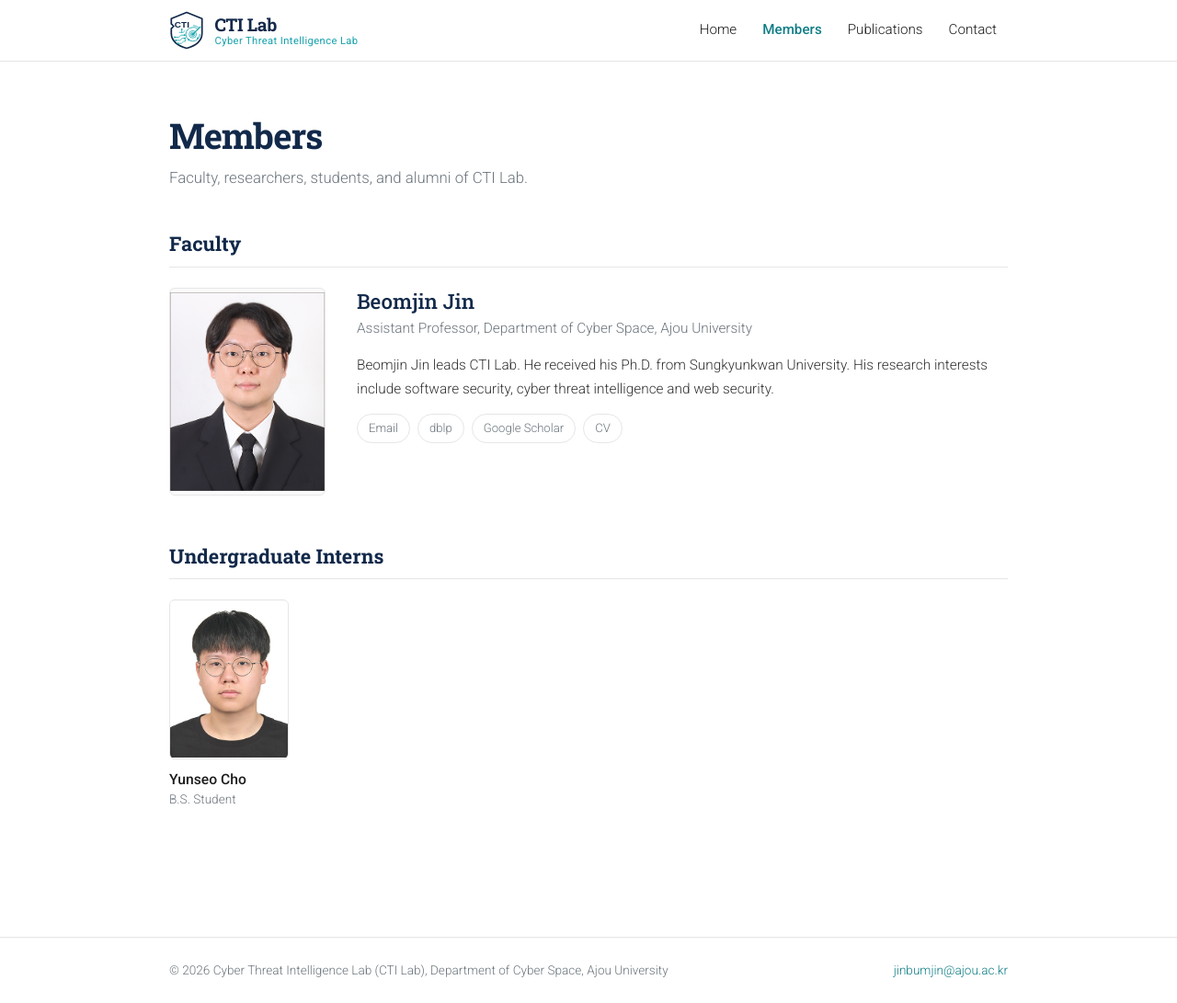
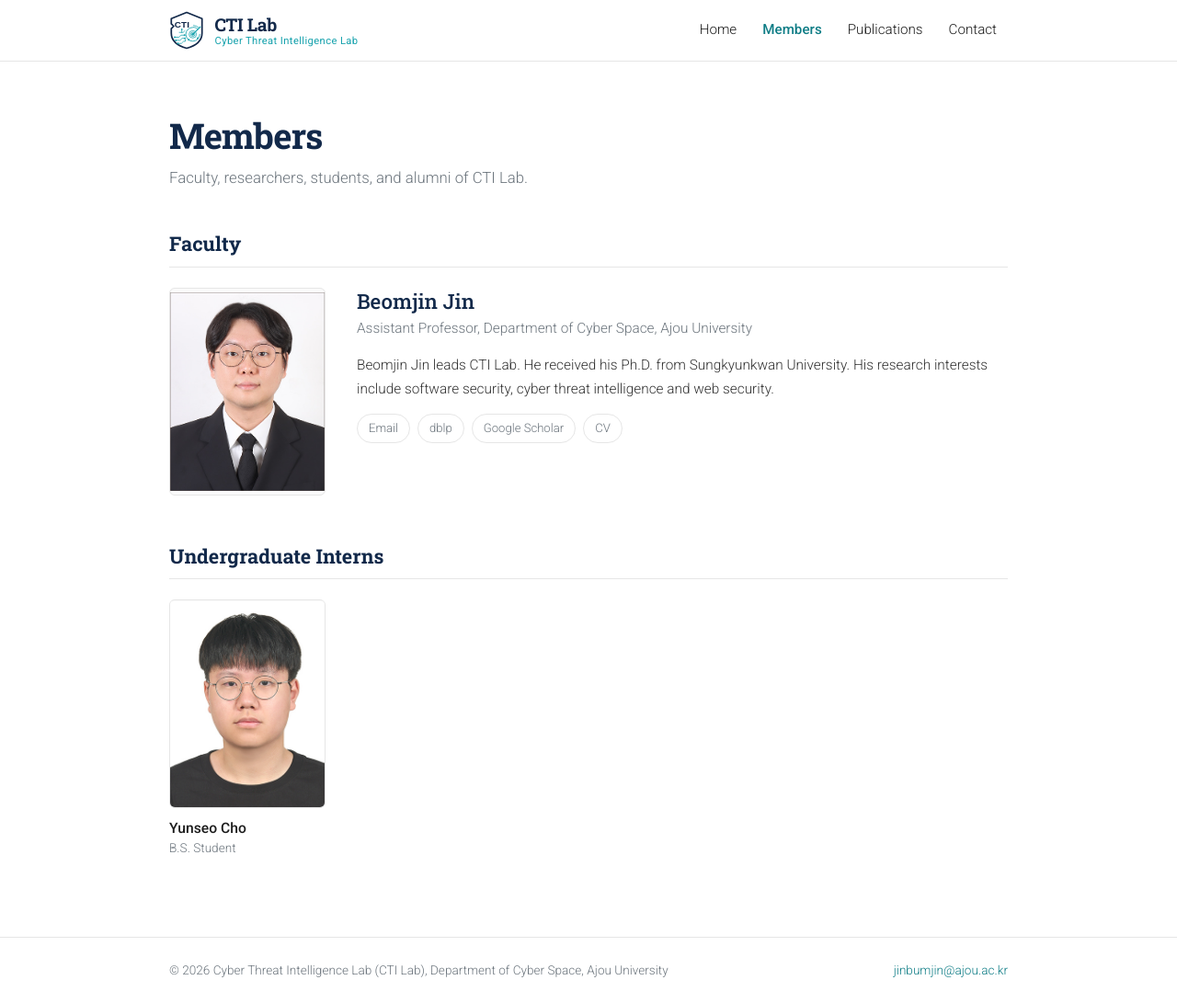
Before and after one commit to BJJINE/BJJINE.github.io, a Jekyll site: the page built from _pages/members.html, in a window 1280 px wide and 1091 px high. Shown: the whole window at 92% size. Built offline with Jekyll 4.4.1, drawn with Linux system fonts in a browser that asks for light colours.

Commit message:
Update _members.scss

```diff
--- a/_sass/_members.scss
+++ b/_sass/_members.scss
@@ -9,9 +9,10 @@
 // $photo-ratio is written as a decimal on purpose: GitHub Pages compiles with
 // libsass, which would evaluate `3 / 4` as a division anyway. 0.75 is the same
 // ratio and avoids any ambiguity.
-$photo-ratio:  0.75;   // width ÷ height  →  3 : 4
-$photo-w:      170px;  // Faculty photo width
-$photo-grid-w: 130px;  // Max width of a student / researcher photo in the grid
+$photo-ratio:  0.75;      // width ÷ height  →  3 : 4
+$photo-w:      170px;     // Faculty photo width
+$photo-grid-w: $photo-w;  // Grid photos: same size as the Faculty photo.
+                          // Set a smaller value here to shrink just the grid.
 
 .photo {
   width: $photo-w;
@@ -78,9 +79,9 @@ $photo-grid-w: 130px;  // Max width of a student / researcher photo in the grid
 }
 
 .person {
-  // Grid photos keep the same 3:4 frame as the Faculty photo but are capped at
-  // $photo-grid-w, so they stay small and every card in a row matches.
-  // The cap also stops them from blowing up when a section has few members.
+  // Grid photos use the same 3:4 frame and the same width as the Faculty
+  // photo, so every photo on the page is identical in size. The cap also stops
+  // them from stretching when a section has only one or two members.
   .photo {
     width: 100%;
     max-width: $photo-grid-w;
```
